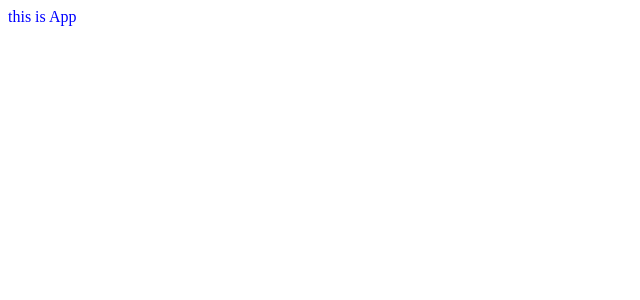
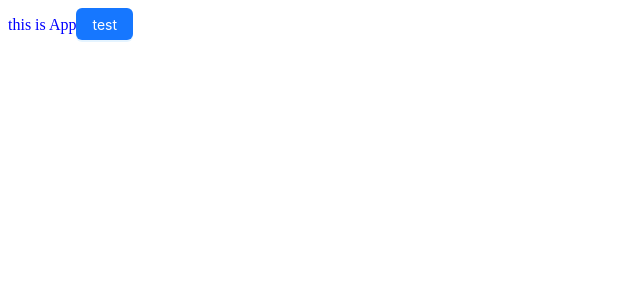
Before and after one commit to ApotoxinElish/JOI, a React (Create React App) app: page / in a window 1280 px wide. Shown: the top 300 px of the page, without its empty margins (0-640 px from the left). Built offline with nearby package versions, Linux system fonts and the light colour scheme.

Commit message:
import Ant Design

```diff
--- a/package.json
+++ b/package.json
@@ -6,6 +6,7 @@
     "@testing-library/jest-dom": "^5.17.0",
     "@testing-library/react": "^13.4.0",
     "@testing-library/user-event": "^13.5.0",
+    "antd": "^5.11.3",
     "react": "^18.2.0",
     "react-dom": "^18.2.0",
     "react-scripts": "5.0.1",
--- a/src/App.js
+++ b/src/App.js
@@ -1,5 +1,11 @@
+import { Button } from 'antd'
+
 function App() {
-  return <div>this is App</div>
+  return (
+    <div>
+      this is App<Button type="primary">test</Button>
+    </div>
+  )
 }
 
 export default App
```
Also changed, not shown: 1 other file (tests, documents, lock files or other folders).
